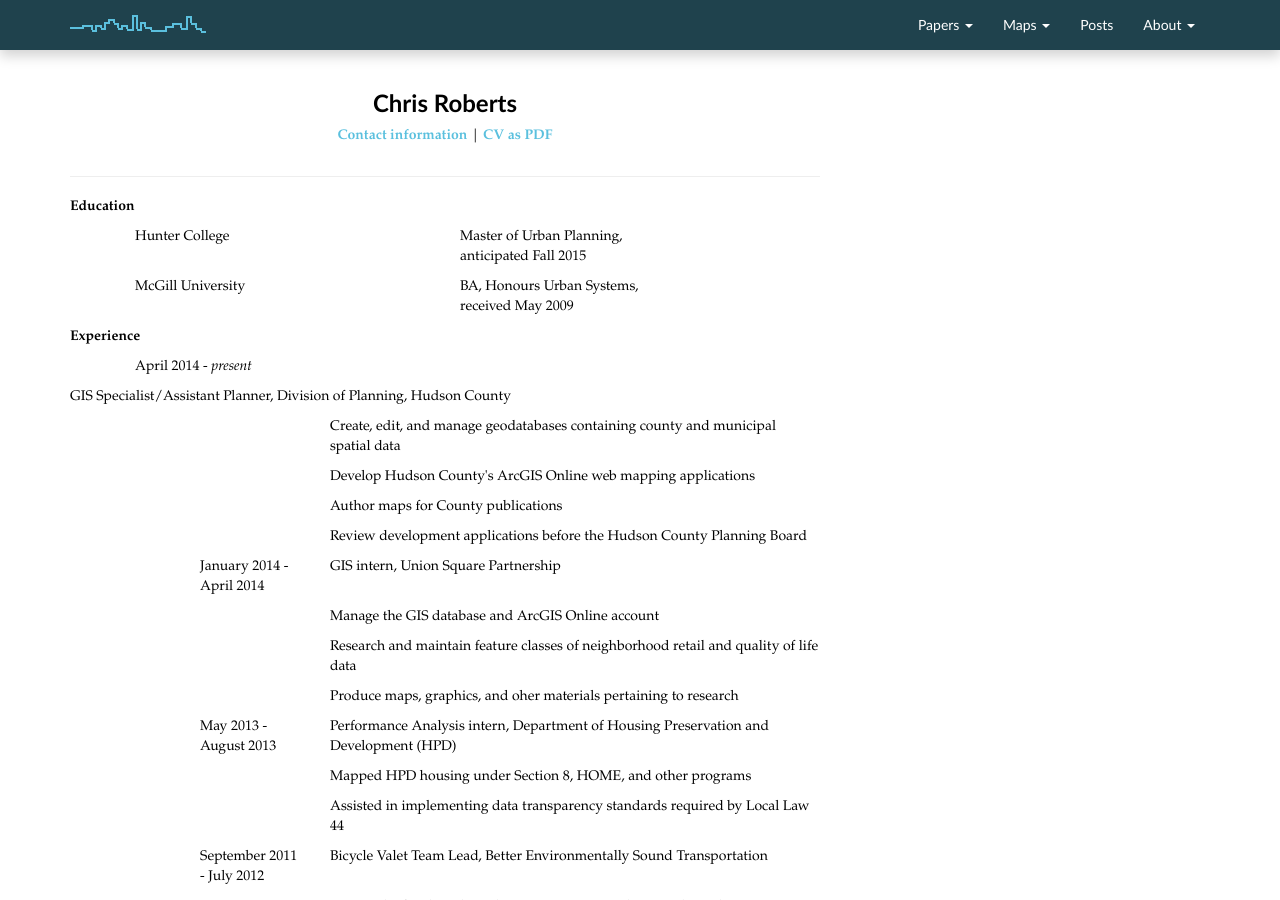
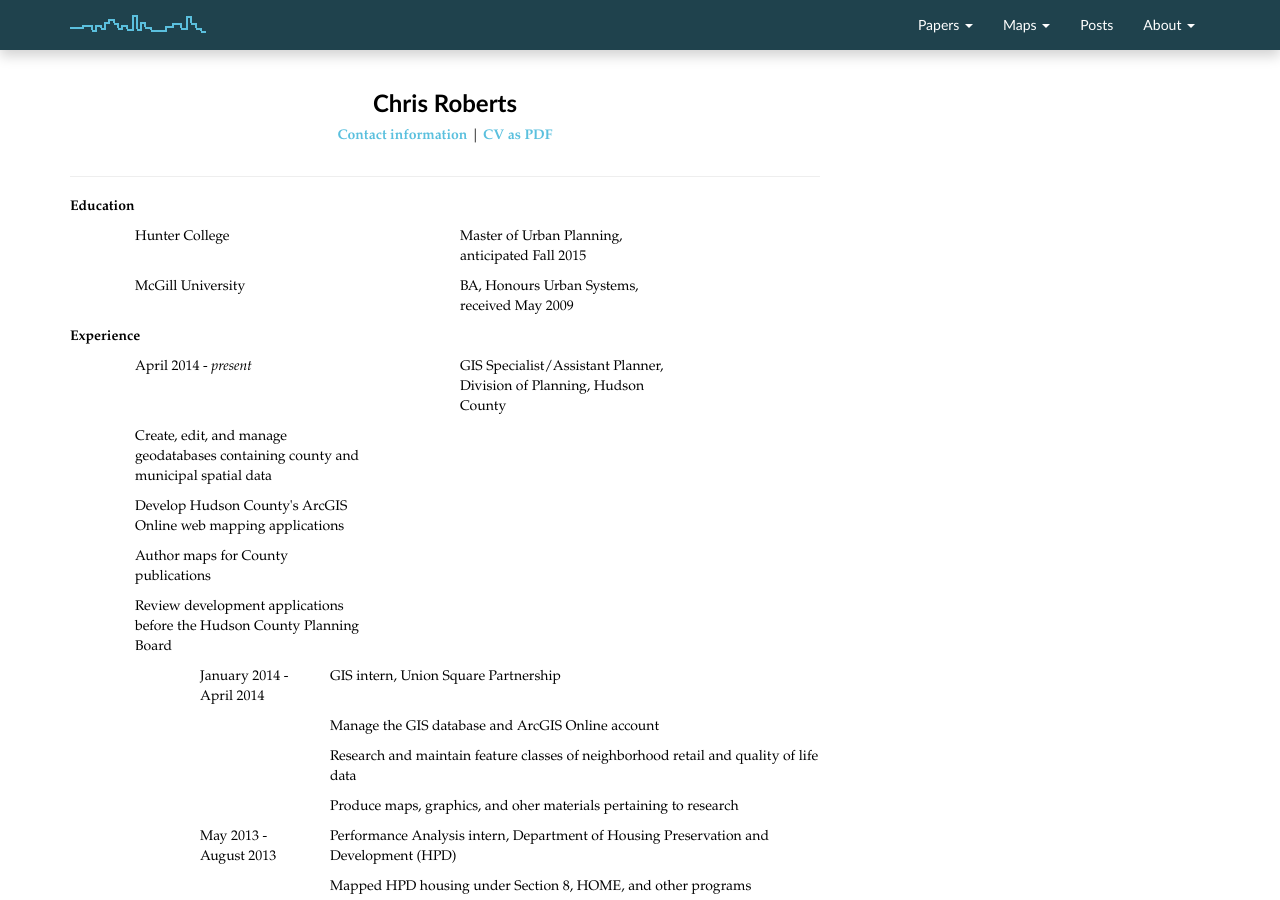
Before and after one commit to chrisrobertsnyc/chrisrobertsnyc.github.io, a Jekyll site: the page built from about/cv.html, in a window 1280 px wide and 900 px high. Built offline with Jekyll 4.4.1, drawn with Linux system fonts in a browser that asks for light colours; nearby versions of some CDN libraries.

Commit message:
more edits

```diff
--- a/about/cv.html
+++ b/about/cv.html
@@ -39,12 +39,12 @@ title: cv
 	<div class="col-md-4 col-xs-3 col-xs-offset-1">
 		<p>April 2014 - <i>present</i></p>
 	</div>
-	<div class="col-md-8">
+	<div class="col-md-4 col-xs-6 col-xs-offset-1">
 		<p>GIS Specialist/Assistant Planner, Division of Planning, Hudson County</p>
 	</div>
 </div>
 <div class="row">
-	<div class="col-md-8 col-md-offset-4">
+	<div class="col-md-4 col-xs-6 col-xs-offset-1">
 			<p>Create, edit, and manage geodatabases containing county and municipal spatial data</p>
 			<p>Develop Hudson County's ArcGIS Online web mapping applications</p>
 			<p>Author maps for County publications</p>
```
